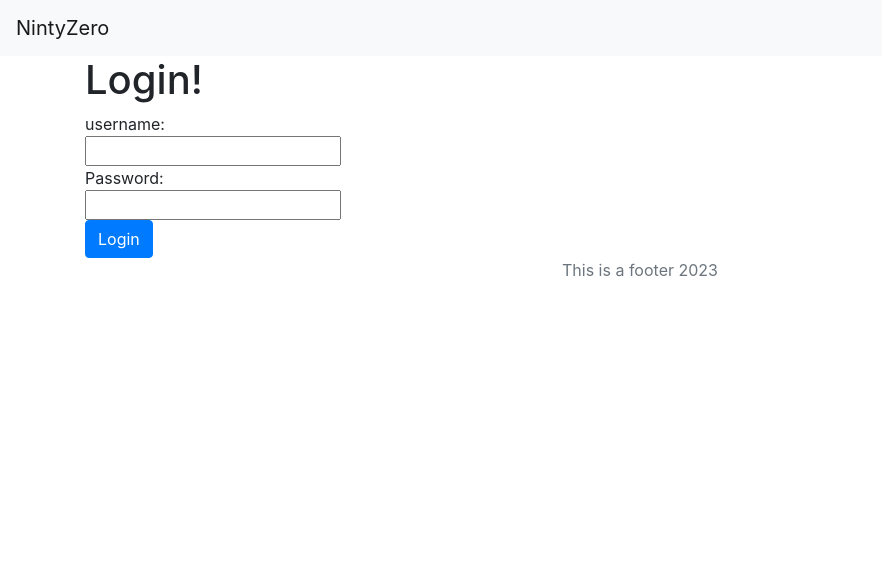
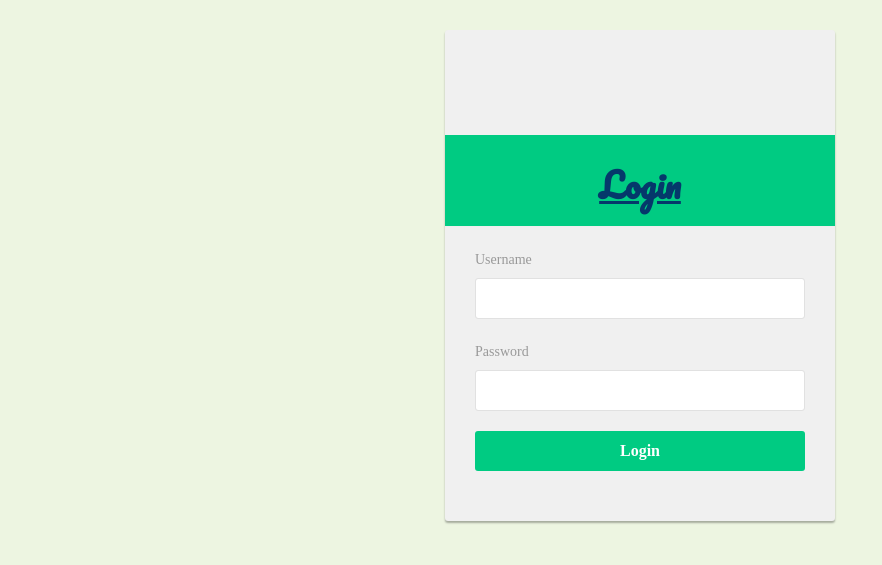
Before and after one commit to finalpw108/document_layout_analysis, a Django app: page /dla/login/ in a window 1280 px wide. Shown: the top 565 px of the page, without its empty margins (0-882 px from the left). Run offline with Django 4.2, Linux system fonts and the light colour scheme; some libraries are stand-ins or nearby versions.

Commit message:
added sign up and login

```diff
--- a/dla/views.py
+++ b/dla/views.py
@@ -151,7 +151,7 @@ def sectionPages(request,jsonFile,id):
         return redirect(f"/dla/sectionPages/{jsonFile}/{id}/")
     else:
         res=data[firstIdx:lastIdx]
-        return render(request,'temp.html',{'data':res,'id':id,'jsonFile':jsonFile})
+        return render(request,'index.html',{'data':res,'id':id,'jsonFile':jsonFile})
 
 def index(request):
     BASE_DIR = Path(__file__).resolve().parent.parent
@@ -253,26 +253,43 @@ def index(request):
 
 def signup(request):
     if request.method == "POST":
-        if request.POST['password1'] == request.POST['password2']:
-            try:
-                User.objects.get(username = request.POST['username'])
-                return render (request,'signup.html', {'error':'Username is already taken!'})
-            except User.DoesNotExist:
-                user = User.objects.create_user(request.POST['username'],email=request.POST['email'],password=request.POST['password1'])
-                # response=render (request,'home.html', {'authenticated':request.user.is_authenticated})
-                response=redirect('/dla/home/')
-                userInfo = request.POST['username']
-                payload={
-                    'username':userInfo,
-                    'exp':datetime.utcnow()+timedelta(seconds=int(JWT_EXP))
-                }
-                jwtToken=jwt.encode(payload,JWT_SECRET,JWT_ALGORITHM)
-                response.set_cookie('user',jwtToken,max_age=int(JWT_EXP))
-                auth.login(request,user)
-                # return redirect('/dla/home/')
-                return response
-        else:
-            return render (request,'signup.html', {'error':'Password does not match!'})
+        try:
+            User.objects.get(username = request.POST['username'])
+            return render (request,'signup.html', {'error':'Username is already taken!'})
+        except User.DoesNotExist:
+            user = User.objects.create_user(request.POST['username'],email=request.POST['email'],password=request.POST['password1'])
+            # response=render (request,'home.html', {'authenticated':request.user.is_authenticated})
+            response=redirect('/dla/home/')
+            userInfo = request.POST['username']
+            payload={
+                'username':userInfo,
+                'exp':datetime.utcnow()+timedelta(seconds=int(JWT_EXP))
+            }
+            jwtToken=jwt.encode(payload,JWT_SECRET,JWT_ALGORITHM)
+            response.set_cookie('user',jwtToken,max_age=int(JWT_EXP))
+            auth.login(request,user)
+            # return redirect('/dla/home/')
+            return response
+        # if request.POST['password1'] == request.POST['password2']:
+        #     try:
+        #         User.objects.get(username = request.POST['username'])
+        #         return render (request,'signup.html', {'error':'Username is already taken!'})
+        #     except User.DoesNotExist:
+        #         user = User.objects.create_user(request.POST['username'],email=request.POST['email'],password=request.POST['password1'])
+        #         # response=render (request,'home.html', {'authenticated':request.user.is_authenticated})
+        #         response=redirect('/dla/home/')
+        #         userInfo = request.POST['username']
+        #         payload={
+        #             'username':userInfo,
+        #             'exp':datetime.utcnow()+timedelta(seconds=int(JWT_EXP))
+        #         }
+        #         jwtToken=jwt.encode(payload,JWT_SECRET,JWT_ALGORITHM)
+        #         response.set_cookie('user',jwtToken,max_age=int(JWT_EXP))
+        #         auth.login(request,user)
+        #         # return redirect('/dla/home/')
+        #         return response
+        # else:
+        #     return render (request,'signup.html', {'error':'Password does not match!'})
     else:
         if 'user' in request.COOKIES.keys():
             return redirect('/dla/home/')
--- /dev/null
+++ b/static/css/new_styles.css
@@ -0,0 +1,139 @@
+* {
+    box-sizing: border;
+    font-family: "Times New Roman", Helvetica, sans-serif;
+    }
+    body {
+    margin-left: 0px;
+    margin-right: 0px;
+    margin-bottom: 0px;
+    background-color: #edf5e1;
+    }
+    .everything {
+        margin-left: 70px;
+        margin-right: 70px;
+    }
+    .box1, .box2 {
+    margin-left: 17%;
+    margin-right: 25%;
+    display: inline-block;
+
+    }
+    .brand{
+        margin-left: 0%;
+    }
+    .l1, .l2, .l3, .l4 {
+    width: 110%;
+    height: 90px;
+    font-size: 20px;
+    border: 5px solid black;
+    border-radius: 50px 50px;
+    margin-right: 20%;
+    margin-bottom: 5%;
+    overflow: auto;
+    border-style: outset;
+    background-color: #8ee4af;
+    box-shadow: 10px 10px grey;
+    }
+    .l1:hover, .l2:hover, .l3:hover, .l4:hover {
+        background-color: #edf5e1;
+    }
+    .l5 {
+    margin-top: 3%;
+    margin-bottom: 3%;
+    margin-left: 3%;
+    }
+    #l11, #l22, #l33, #l44 {
+    font-size: 30px;
+    font-weight: bold;
+    margin-left: 30%;
+    float: left;
+    color: #05386b;
+    }
+    .l1 {
+    height: 35%;
+    }
+    .l2 {
+    height: 40%;
+    }
+    .l3 {
+    height: 40%;
+    }
+    .l4 {
+    height: 40%;
+    margin-bottom: 0%;
+    }
+    #l11 {
+    margin-left: 35%;
+    }
+    .topnav-right{
+        float: left;
+    }
+
+    #heading {
+    margin-top: 100px;
+    color: #05386b;
+    }
+    #smallheading {
+    margin-top: 50px;
+    margin-bottom: 20px;
+    margin-left: 30px;
+    color: #05386b;
+    }
+
+    .p1 {
+    margin-left: 30px;
+    float: left;
+    font-size: 20px;
+    width: 700px;
+    height: 300px;
+    }
+    img {
+    margin-bottom: 20px;
+    }
+    div h2 {
+    margin-left: 10%;
+    margin-top: 4%;
+    text-decoration: underline;
+    color: #05386b;
+    }
+    #pre, article {
+    font-size: 20px;
+    margin-left: 130px;
+        margin-right: 70px;
+
+    }
+
+    #xyz {
+    list-style-type: square;
+    }
+    #thanks {
+    margin: 50px;
+    /*background-color: #379683;*/
+    border: 1px ;
+    }
+    #thank {
+    /*background-image: url("thankyou.jpg");
+    background-repeat: repeat;*/
+    color: #05386b;
+    }
+    hr {
+        margin-left: 70px;
+        margin-right: 70px;
+    border-top: 3px dashed #bbb;
+    }
+    .footer-panel {
+    background-color: grey;
+    width: 100%;
+    /* font-color: #05386b; */
+    margin-left: 0px;
+    margin-top: 30px;
+    margin-bottom: 0px;
+    padding-top: 35px;
+    padding-bottom: 30px;
+    background-color: #379683;
+    border-top: 0;
+    color: white;
+    }
+    footer div {
+        margin-left: 50px;
+    }
--- /dev/null
+++ b/static/css/sign_in.css
@@ -0,0 +1,94 @@
+body {
+    color: #999;
+    background: #e2e2e2;
+    font-family: 'Roboto', sans-serif;
+}
+
+.form-control {
+    min-height: 41px;
+    box-shadow: none;
+    border-color: #e1e1e1;
+}
+
+.form-control:focus {
+    border-color: #00cb82;
+}
+
+.form-control,
+.btn {
+    border-radius: 3px;
+}
+
+.form-header {
+    margin: 75px -30px 20px;
+    padding: 30px 30px 10px;
+    text-align: center;
+    background: #00cb82;
+    border-bottom: 1px solid #eee;
+    color: #fff;
+}
+
+.form-header h2 {
+    font-size: 34px;
+    font-weight: bold;
+    margin: 0 0 10px;
+    font-family: 'Pacifico', sans-serif;
+}
+
+.form-header p {
+    margin: 20px 0 15px;
+    font-size: 17px;
+    line-height: normal;
+    font-family: 'Courgette', sans-serif;
+}
+
+.signup-form {
+    width: 390px;
+    margin: 0 auto;
+    padding: 30px 0;
+}
+
+.signup-form form {
+    color: #999;
+    border-radius: 3px;
+    margin-bottom: 15px;
+    background: #f0f0f0;
+    box-shadow: 0px 2px 2px rgba(0, 0, 0, 0.3);
+    padding: 30px;
+}
+
+.signup-form .form-group {
+    margin-bottom: 20px;
+}
+
+.signup-form label {
+    font-weight: normal;
+    font-size: 14px;
+}
+
+.signup-form input[type="checkbox"] {
+    position: relative;
+    top: 1px;
+}
+
+.signup-form .btn {
+    font-size: 16px;
+    font-weight: bold;
+    background: #00cb82;
+    border: none;
+    min-width: 200px;
+}
+
+.signup-form .btn:hover,
+.signup-form .btn:focus {
+    background: #00b073 !important;
+    outline: none;
+}
+
+.signup-form a {
+    color: #00cb82;
+}
+
+.signup-form a:hover {
+    text-decoration: underline;
+}
--- a/templates/index.html
+++ b/templates/index.html
@@ -30,7 +30,7 @@ print(output) {% endcomment %}
         {% comment %} <h1>This is index page</h1> {% endcomment %}
         {% comment %} Page-footer is skipped as of now {% endcomment %}
         {% comment %} <img src={{uploaded_file}} alt="Dectections on the image"> {% endcomment %}
-        {% for item in jsonData %}
+        {% for item in data %}
             {% if item.class == "Title" %}
                 <h2 style="text-align:justify;">{{item.content}}</h2>
             {% endif %}
@@ -51,6 +51,10 @@ print(output) {% endcomment %}
             {% endif %}
             <br/>
         {% endfor %}
+        <div class="container" style="display:flex;justify-content:space-between;">
+            <a href="/dla/sectionPages/{{jsonFile}}/{{id|add:"-1"}}/" class="btn btn-primary btn-block btn-lg" role="button" style="padding: 10px;border: 10px;font-size: 15px;margin-top: auto;margin-bottom: 20px;">Previous</a>
+            <a href="/dla/sectionPages/{{jsonFile}}/{{id|add:"+1"}}/" class="btn btn-primary btn-block btn-lg" role="button" style="padding: 10px;border: 10px;font-size: 15px;margin-top: auto;margin-bottom: 20px;">Next</a>
+        </div>
     </div>
 </body>
 </html>
--- a/templates/login.html
+++ b/templates/login.html
@@ -1,4 +1,4 @@
-{% extends 'base.html' %}
+{% comment %} {% extends 'base.html' %}
 
 {% block content %}
 
@@ -10,24 +10,52 @@
 <br/>
 {% endif %}
 
-<h1>Login!</h1>
+<h1>Login!</h1> {% endcomment %}
 
-<form method = "POST" action="/dla/login/" enctype="multipart/form-data">
-    {% csrf_token %}
-    username:
-    <br/>
-    <input type="text" name="username" />
-    <br/>
-    Password:
-    <br/>
-    <input type="password" name="password" />
-    <br/>
-    <input class ="btn btn-primary" type="submit" value= "Login" />
-    <br/>
+<!DOCTYPE html>
+<html lang="en">
 
+<head>
+    <meta charset="utf-8">
+    <meta name="viewport" content="width=device-width, initial-scale=1, shrink-to-fit=no">
+    <link rel="stylesheet" href="https://fonts.googleapis.com/css?family=Roboto|Courgette|Pacifico:400,700">
+    <title>Login Form</title>
+    {% comment %} <link rel="stylesheet" href="/css/navbar.css"> {% endcomment %}
+    <link rel="stylesheet" href="https://cdnjs.cloudflare.com/ajax/libs/font-awesome/4.7.0/css/font-awesome.min.css">
+    <link href="https://fonts.googleapis.com/icon?family=Material+Icons" rel="stylesheet">
+    <link rel="stylesheet" href="https://stackpath.bootstrapcdn.com/bootstrap/4.5.0/css/bootstrap.min.css">
+    <link rel="stylesheet" href="https://maxcdn.bootstrapcdn.com/font-awesome/4.7.0/css/font-awesome.min.css">
+    <link rel="stylesheet" href="/static/css/sign_in.css">
+    <link rel="stylesheet" href="/static/css/new_styles.css">
+    <script src="https://code.jquery.com/jquery-3.5.1.min.js"></script>
+    <script src="https://cdn.jsdelivr.net/npm/popper.js@1.16.0/dist/umd/popper.min.js"></script>
+    <script src="https://stackpath.bootstrapcdn.com/bootstrap/4.5.0/js/bootstrap.min.js"></script>
+    <script src="/static/js/sign_in.js"></script>
+</head>
 
-
-</form>
-
-
-{% endblock %}
+<body>
+    <div class="signup-form">
+        <form method = "POST" action="/dla/login/" enctype="multipart/form-data" onsubmit="return checkAll(event)">
+            {% csrf_token %}
+            <div class="form-header">
+                <h2>Login</h2>
+            </div>
+            <div class="form-group">
+                <label>Username</label>
+                <input type="text" id="username" class="form-control" name="username" onblur="return checkName()">
+                <label id="lb1" style="color:red;display:none;">Invalid</label>
+            </div>
+            <div class="form-group">
+                <label>Password</label>
+                <input type="password" id="password" class="form-control" name="password" onblur="return checkPassword()">
+                {% if error %}
+                <label id="lb3" style="color:red;">{{error}}</label>
+                {% endif %}
+                <label id="lb3" style="color:red;display:none;">Invalid</label>
+            </div>
+            <div class="form-group">
+                <button type="submit" class="btn btn-primary btn-block btn-lg">Login</button>
+            </div>
+        </form>
+    </div>
+</body>
```
Also changed, not shown: static/css/sign_up.css (added, +94 -0 lines), static/js/sign_in.js (added, +71 -0 lines), static/js/sign_up.js (added, +143 -0 lines), templates/signup.html (+21 -13 lines), db.sqlite3.
